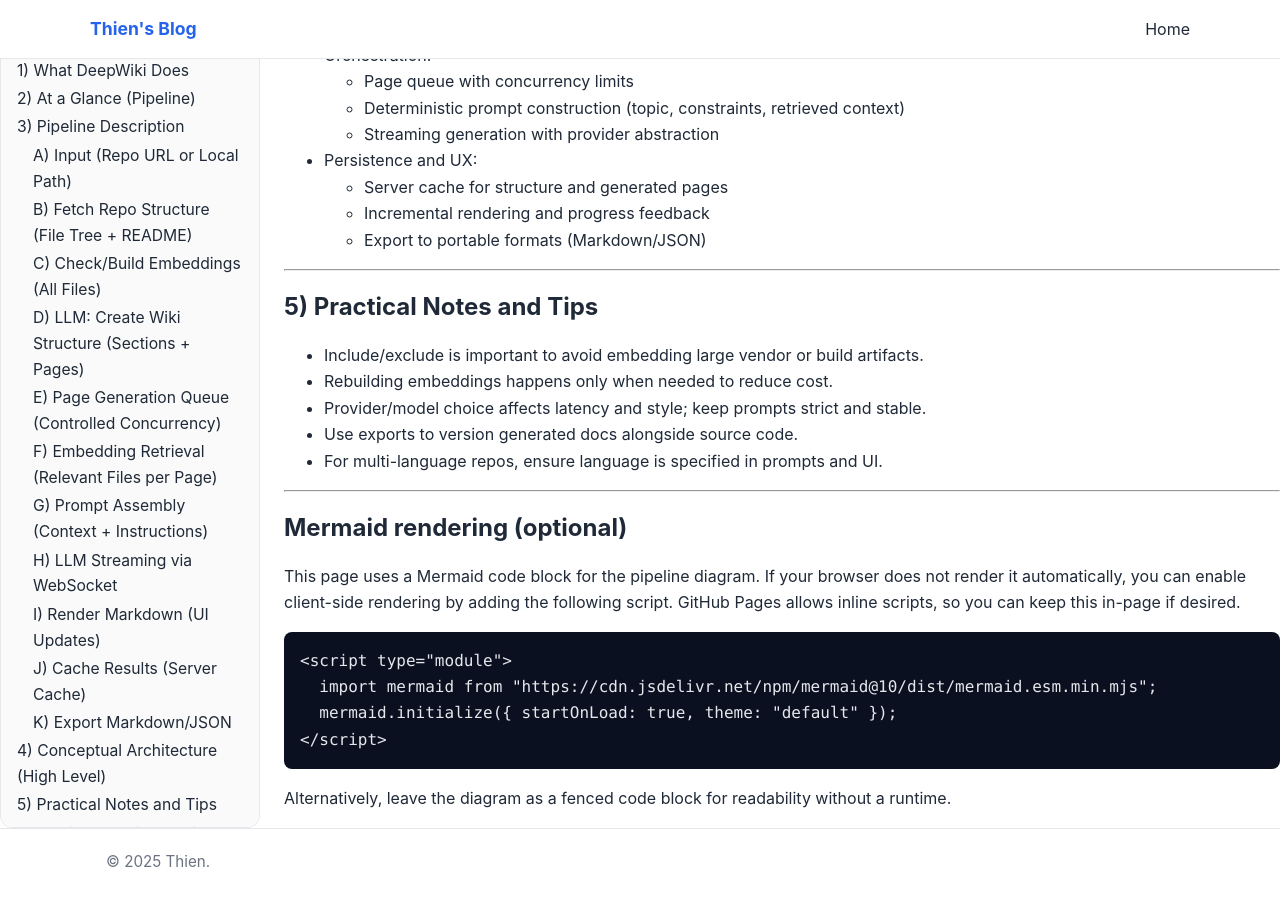
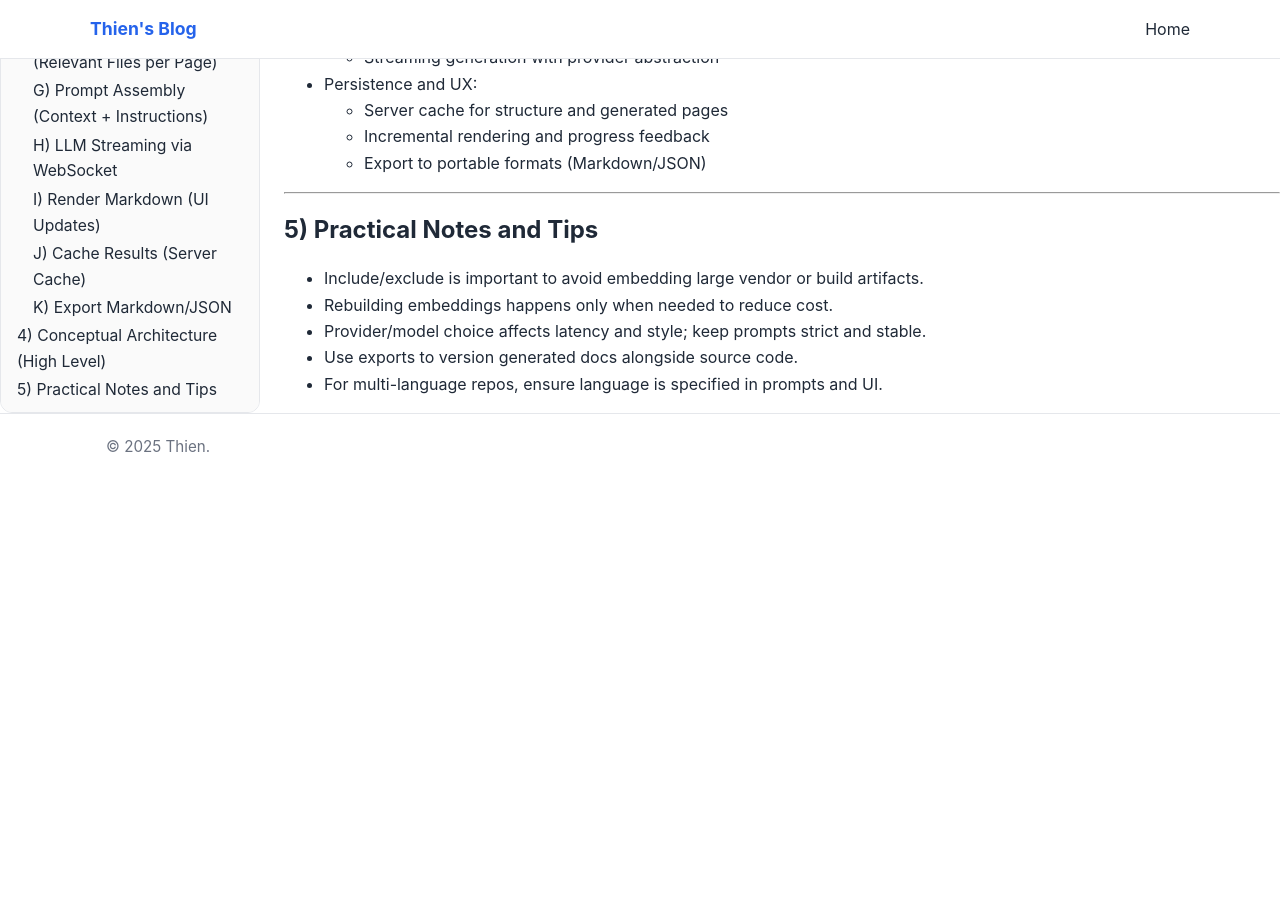
Before and after one commit to neverdie88/neverdie88.github.io, a Jekyll site: the page built from _posts/2025-11-11-deepwiki-architecture-and-pipeline.md, in a window 1280 px wide and 900 px high, scrolled down 3794 px. Built offline with Jekyll 4.4.1, drawn with Linux system fonts in a browser that asks for light colours; after the commit the page ends 4279 px from its top, so only the background shows below that; some of the changed text lies outside the part shown.

````diff
--- a/_posts/2025-11-11-deepwiki-architecture-and-pipeline.md
+++ b/_posts/2025-11-11-deepwiki-architecture-and-pipeline.md
@@ -58,8 +58,6 @@
     H
   end
 ```
-
-If the diagram does not render, it will display as a code block. See “Mermaid rendering” at the end of this page for an optional client-side renderer.
 
 ---
 
@@ -138,18 +136,3 @@
 - Provider/model choice affects latency and style; keep prompts strict and stable.
 - Use exports to version generated docs alongside source code.
 - For multi-language repos, ensure language is specified in prompts and UI.
-
----
-
-## Mermaid rendering (optional)
-
-This page uses a Mermaid code block for the pipeline diagram. If your browser does not render it automatically, you can enable client-side rendering by adding the following script. GitHub Pages allows inline scripts, so you can keep this in-page if desired.
-
-```html
-<script type="module">
-  import mermaid from "https://cdn.jsdelivr.net/npm/mermaid@10/dist/mermaid.esm.min.mjs";
-  mermaid.initialize({ startOnLoad: true, theme: "default" });
-</script>
-```
-
-Alternatively, leave the diagram as a fenced code block for readability without a runtime.
````
